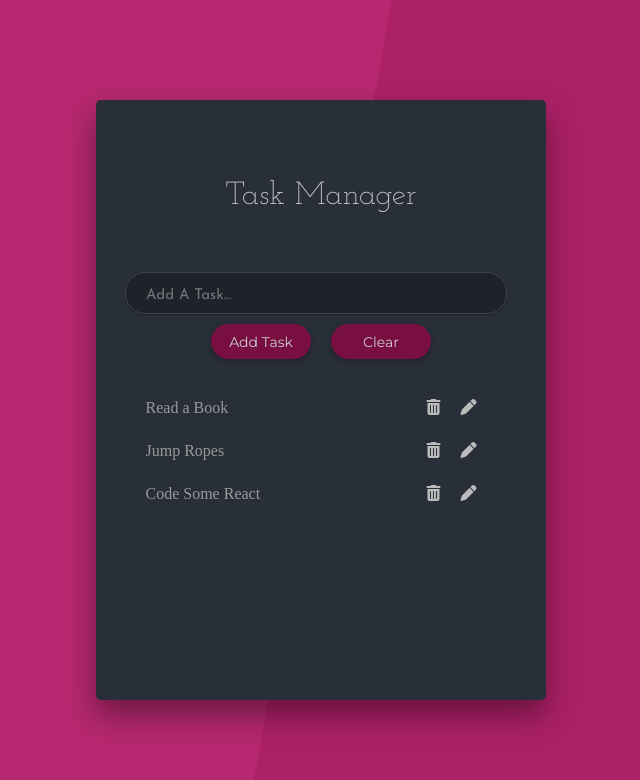
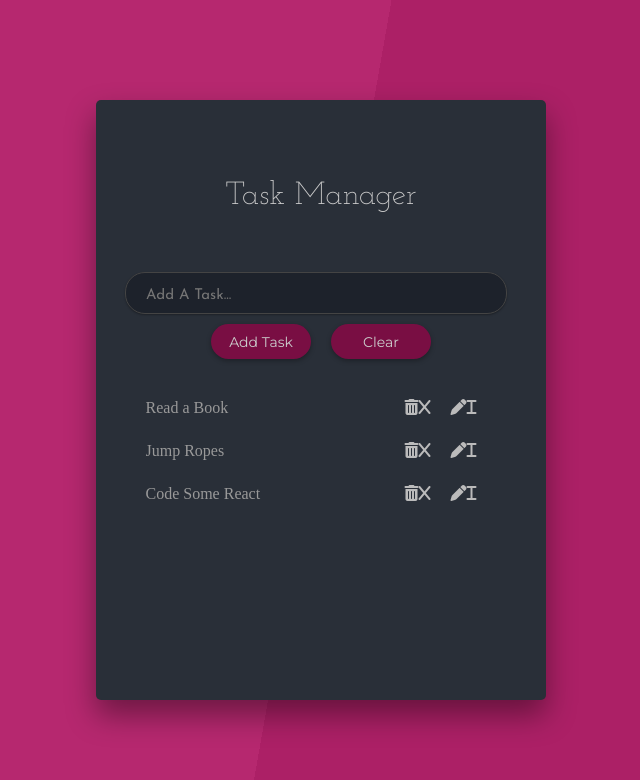
Before and after one commit to m6code/to-do-apps-reactjs, a React (Create React App) app in the folder todoapp_4_yt/: page / in a window 1280 px wide. Shown: the top 780 px of the page, without its empty margins (319-959 px from the left). Built offline with nearby package versions, Linux system fonts and the light colour scheme.

Commit message:
Implement remove task from list

```diff
--- a/todoapp_4_yt/src/components/Task.js
+++ b/todoapp_4_yt/src/components/Task.js
@@ -1,15 +1,19 @@
-import React from 'react'
+import React, { useContext } from 'react'
+import { TaskListContext } from '../context/TaskListContext'
 
 const Task = ({task}) => {
+
+    const {removeTask} = useContext (TaskListContext)
+
     return (
         <li className="list-item">
             <span>{task.title}</span>
             <div>
-                <button className="btn-delete task-btn">
-                     <i className="fas fa-trash-alt"></i>
+                <button onClick={() => removeTask(task.id)} className="btn-delete task-btn">
+                     <i className="fas fa-trash-alt">X</i>
                 </button>
                 <button className="btn-edit task-btn">
-                     <i className="fas fa-pen"></i>
+                     <i className="fas fa-pen">i</i>
                 </button>
             </div>
         </li>
--- a/todoapp_4_yt/src/context/TaskListContext.js
+++ b/todoapp_4_yt/src/context/TaskListContext.js
@@ -22,10 +22,16 @@ const TaskListContextProvider = (props) => {
         setTasks([...tasks, {title: title, id: Date.now()}])
     }
 
+    const removeTask = (id) => {
+        setTasks(tasks.filter(task => task.id !== id));
+
+    }
+
     return (
         <TaskListContext.Provider value={{
             tasks,
-            addTask
+            addTask,
+            removeTask
         }}>
             {props.children}
         </TaskListContext.Provider>
```
